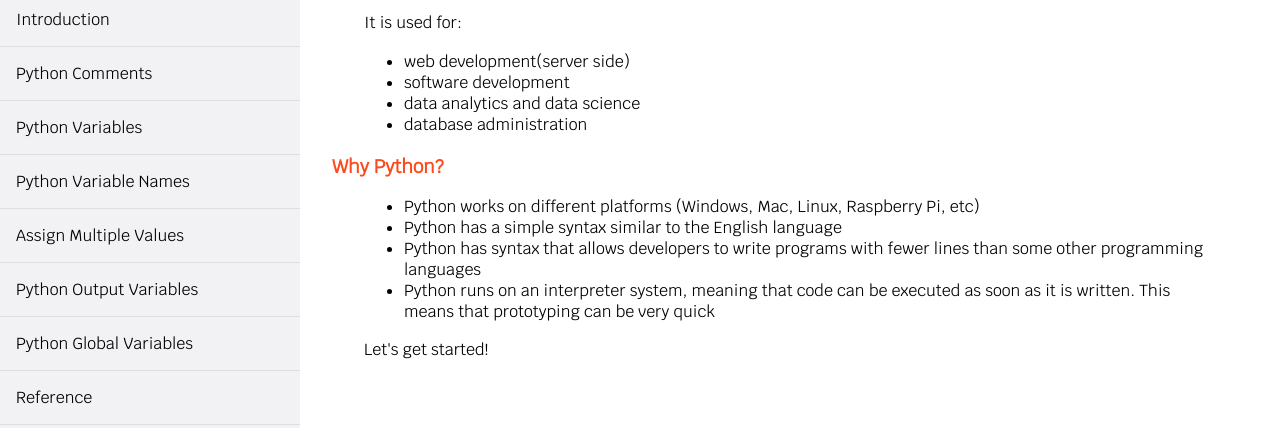
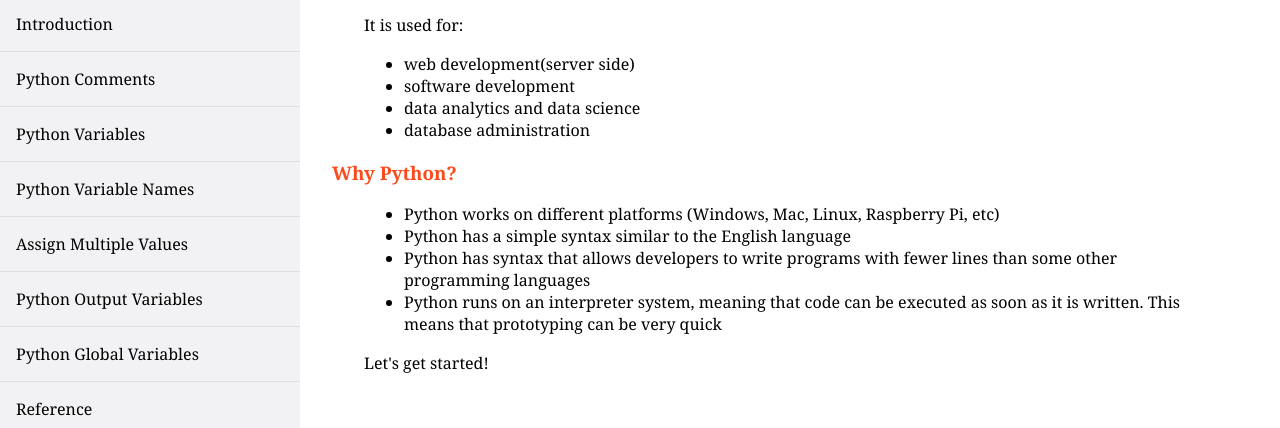
Before and after one commit to richie-omondi/Technical-Documentation-Page, a plain HTML site: page index.html in a window 1280 px wide. Shown: the part 130-558 px from the top of the page. Drawn offline with Linux system fonts and the light colour scheme.

Commit message:
Changed font

```diff
--- a/technical-documentation.css
+++ b/technical-documentation.css
@@ -1,8 +1,7 @@
-@import url(https://fonts.googleapis.com/css?family=Krub);
 
 body {
   margin: 0;
-  font-family: Krub, sans-serif;
+  font-family: Georgia, 'Times New Roman', Times, serif;
 }
 
 #page-topic {
```
